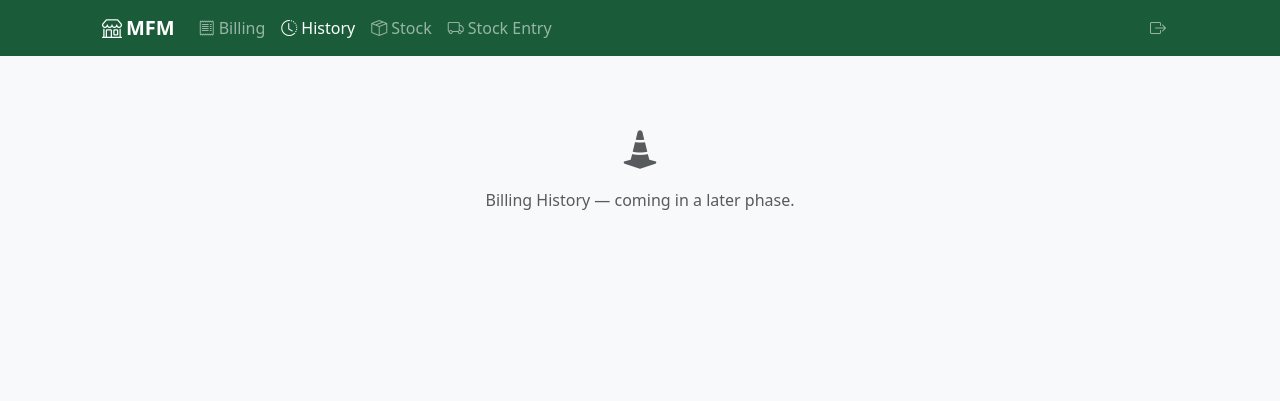
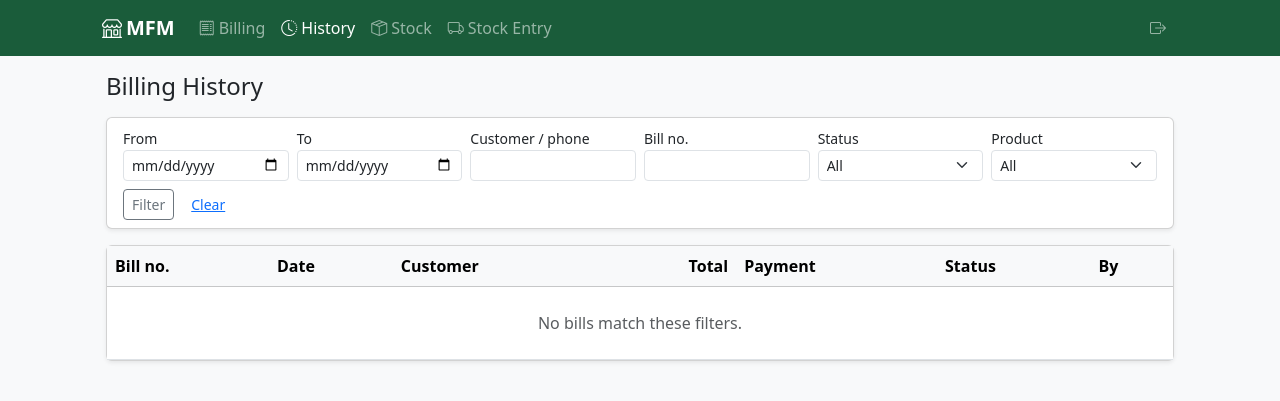
Before and after one commit to srimanp1310-cell/MFM_BillingSys, a Flask app: page /history/ in a window 1280 px wide. Shown: the top 401 px of the page. Run offline with Flask 3, Linux system fonts and the light colour scheme; the visitor is signed in with stand-in values (Sample User, id 1); data that the repository does not hold is empty.

Commit message:
Phase 6: billing history — filters, pagination, bill detail reprint, admin void
Co-Authored-By: Claude Fable 5 <noreply@anthropic.com>

```diff
--- a/app/history/routes.py
+++ b/app/history/routes.py
@@ -1,10 +1,79 @@
-from flask import render_template
-from flask_login import login_required
+from datetime import datetime, time, timezone
 
+from flask import flash, redirect, render_template, request, url_for
+from flask_login import current_user, login_required
+
+from app.extensions import db
 from app.history import bp
+from app.models import Bill, BillLineItem, Product
+from app.services import billing_service
+from app.utils import admin_required, local_tz
+
+
+def _local_date_to_utc(date_str, end_of_day=False):
+    """Filter dates are entered in the shop's timezone; bills are stored UTC."""
+    d = datetime.strptime(date_str, "%Y-%m-%d").date()
+    t = time(23, 59, 59) if end_of_day else time(0, 0, 0)
+    local = datetime.combine(d, t, tzinfo=local_tz())
+    return local.astimezone(timezone.utc).replace(tzinfo=None)
 
 
 @bp.route("/")
 @login_required
 def index():
-    return render_template("placeholder.html", title="Billing History")
+    q = request.args.get("q", "").strip()
+    bill_number = request.args.get("bill_number", "").strip()
+    status = request.args.get("status", "")
+    product_id = request.args.get("product", type=int)
+    date_from = request.args.get("from", "")
+    date_to = request.args.get("to", "")
+    page = request.args.get("page", 1, type=int)
+
+    query = Bill.query
+    if q:
+        like = f"%{q}%"
+        query = query.filter(db.or_(Bill.customer_name.ilike(like), Bill.customer_phone.ilike(like)))
+    if bill_number:
+        query = query.filter(Bill.bill_number.ilike(f"%{bill_number}%"))
+    if status in ("completed", "voided"):
+        query = query.filter(Bill.status == status)
+    if product_id:
+        query = query.join(BillLineItem).filter(BillLineItem.product_id == product_id).distinct()
+    try:
+        if date_from:
+            query = query.filter(Bill.bill_date >= _local_date_to_utc(date_from))
+        if date_to:
+            query = query.filter(Bill.bill_date <= _local_date_to_utc(date_to, end_of_day=True))
+    except ValueError:
+        flash("Invalid date filter.", "warning")
+
+    pagination = db.paginate(
+        query.order_by(Bill.bill_date.desc()), page=page, per_page=25, error_out=False
+    )
+    products = Product.query.order_by(Product.name).all()
+    return render_template(
+        "history/index.html",
+        pagination=pagination,
+        bills=pagination.items,
+        products=products,
+        filters={
+            "q": q,
+            "bill_number": bill_number,
+            "status": status,
+            "product": product_id,
+            "from": date_from,
+            "to": date_to,
+        },
+    )
+
+
+@bp.route("/<int:bill_id>/void", methods=["POST"])
+@admin_required
+def void(bill_id):
+    bill = db.get_or_404(Bill, bill_id)
+    try:
+        billing_service.void_bill(bill, current_user.id)
+        flash(f"Bill {bill.bill_number} voided — stock restored.", "success")
+    except ValueError as e:
+        flash(str(e), "danger")
+    return redirect(url_for("billing.view", bill_id=bill.id))
--- /dev/null
+++ b/app/templates/history/index.html
@@ -0,0 +1,97 @@
+{% extends "base.html" %}
+{% block title %}Billing History{% endblock %}
+{% block content %}
+<h1 class="h4 mb-3">Billing History</h1>
+
+<form method="get" class="card shadow-sm mb-3">
+  <div class="card-body py-2">
+    <div class="row g-2">
+      <div class="col-6 col-md-2">
+        <label class="form-label small mb-0">From</label>
+        <input type="date" name="from" value="{{ filters['from'] }}" class="form-control form-control-sm">
+      </div>
+      <div class="col-6 col-md-2">
+        <label class="form-label small mb-0">To</label>
+        <input type="date" name="to" value="{{ filters['to'] }}" class="form-control form-control-sm">
+      </div>
+      <div class="col-6 col-md-2">
+        <label class="form-label small mb-0">Customer / phone</label>
+        <input type="search" name="q" value="{{ filters['q'] }}" class="form-control form-control-sm">
+      </div>
+      <div class="col-6 col-md-2">
+        <label class="form-label small mb-0">Bill no.</label>
+        <input type="search" name="bill_number" value="{{ filters['bill_number'] }}" class="form-control form-control-sm">
+      </div>
+      <div class="col-6 col-md-2">
+        <label class="form-label small mb-0">Status</label>
+        <select name="status" class="form-select form-select-sm">
+          <option value="">All</option>
+          <option value="completed" {% if filters['status'] == 'completed' %}selected{% endif %}>Completed</option>
+          <option value="voided" {% if filters['status'] == 'voided' %}selected{% endif %}>Voided</option>
+        </select>
+      </div>
+      <div class="col-6 col-md-2">
+        <label class="form-label small mb-0">Product</label>
+        <select name="product" class="form-select form-select-sm">
+          <option value="">All</option>
+          {% for p in products %}
+          <option value="{{ p.id }}" {% if filters['product'] == p.id %}selected{% endif %}>{{ p.name }}</option>
+          {% endfor %}
+        </select>
+      </div>
+      <div class="col-12 d-flex gap-2">
+        <button class="btn btn-outline-secondary btn-sm">Filter</button>
+        <a href="{{ url_for('history.index') }}" class="btn btn-link btn-sm">Clear</a>
+      </div>
+    </div>
+  </div>
+</form>
+
+<div class="card shadow-sm">
+  <div class="table-responsive">
+    <table class="table table-hover align-middle mb-0">
+      <thead class="table-light">
+        <tr><th>Bill no.</th><th>Date</th><th>Customer</th><th class="text-end">Total</th><th>Payment</th><th>Status</th><th>By</th></tr>
+      </thead>
+      <tbody>
+        {% for b in bills %}
+        <tr style="cursor:pointer" onclick="window.location='{{ url_for('billing.view', bill_id=b.id) }}'">
+          <td><strong>{{ b.bill_number }}</strong></td>
+          <td class="text-nowrap">{{ b.bill_date | localdt }}</td>
+          <td>{{ b.customer_name or '—' }}{% if b.customer_phone %} <span class="text-muted small">({{ b.customer_phone }})</span>{% endif %}</td>
+          <td class="text-end">{{ currency }}{{ '%.2f' | format(b.total) }}</td>
+          <td>{{ b.payment_method }}</td>
+          <td>
+            {% if b.status == 'voided' %}<span class="badge bg-danger">voided</span>
+            {% else %}<span class="badge bg-success">completed</span>{% endif %}
+          </td>
+          <td class="text-muted small">{{ b.creator.username }}</td>
+        </tr>
+        {% else %}
+        <tr><td colspan="7" class="text-center text-muted py-4">No bills match these filters.</td></tr>
+        {% endfor %}
+      </tbody>
+    </table>
+  </div>
+</div>
+
+{% if pagination.pages > 1 %}
+<nav class="mt-3">
+  <ul class="pagination pagination-sm justify-content-center">
+    <li class="page-item {% if not pagination.has_prev %}disabled{% endif %}">
+      <a class="page-link" href="{{ url_for('history.index', page=pagination.prev_num, **filters) }}">«</a>
+    </li>
+    {% for p in pagination.iter_pages() %}
+      {% if p %}
+      <li class="page-item {% if p == pagination.page %}active{% endif %}">
+        <a class="page-link" href="{{ url_for('history.index', page=p, **filters) }}">{{ p }}</a>
+      </li>
+      {% else %}<li class="page-item disabled"><span class="page-link">…</span></li>{% endif %}
+    {% endfor %}
+    <li class="page-item {% if not pagination.has_next %}disabled{% endif %}">
+      <a class="page-link" href="{{ url_for('history.index', page=pagination.next_num, **filters) }}">»</a>
+    </li>
+  </ul>
+</nav>
+{% endif %}
+{% endblock %}
```
Also changed, not shown: app/templates/billing/bill.html (+7 -0 lines), .claude/settings.local.json.
